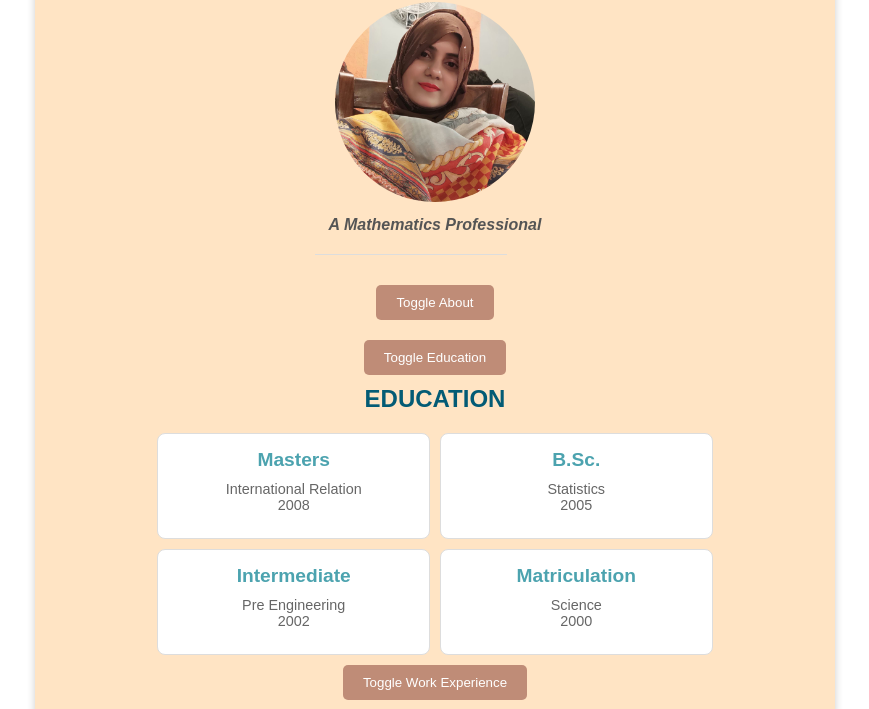
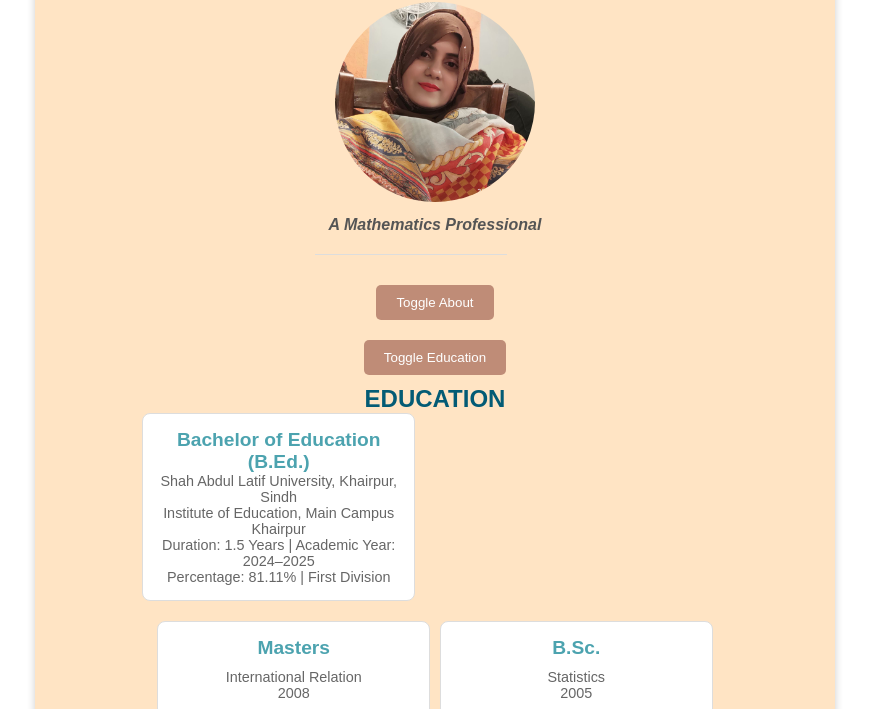
Before and after one commit to Saima-25/Static-Resume, a plain HTML site: page index.html in a window 1280 px wide. Both pictures are taken after a click on the button "Toggle Education". Shown: the part 91-800 px from the top of the page, without its empty margins (205-1074 px from the left). Drawn offline with Linux system fonts and the light colour scheme.

Commit message:
Education section upgraded

```diff
--- a/index.html
+++ b/index.html
@@ -44,6 +44,14 @@
 
       <div id="education" class="hidden">
         <h2><b>EDUCATION</b></h2>
+
+        <div class="degree">
+  <h3>Bachelor of Education (B.Ed.)</h3>
+  <p>Shah Abdul Latif University, Khairpur, Sindh</p>
+  <p>Institute of Education, Main Campus Khairpur</p>
+  <p>Duration: 1.5 Years | Academic Year: 2024–2025</p>
+  <p>Percentage: 81.11% | First Division</p>
+</div>
 
         <div class="education">
           <div class="degree">
```
